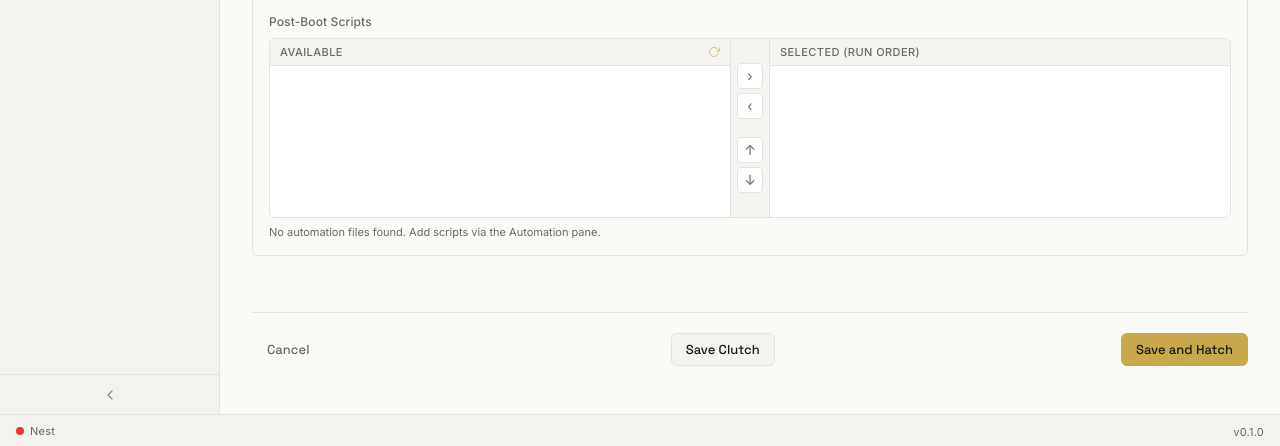
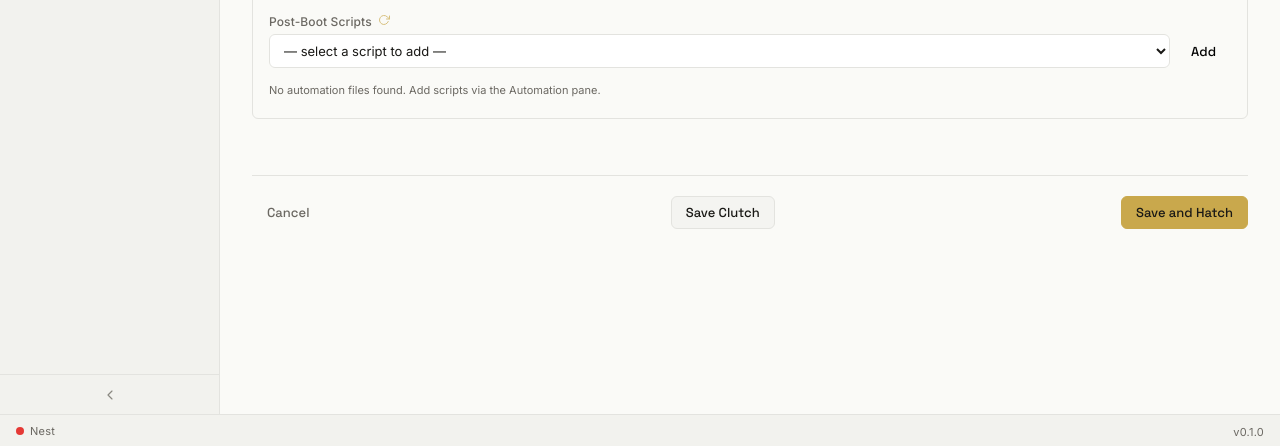
Before and after one commit to dustinestes/Hatchery, a Flask app: page /build in a window 1280 px wide. Shown: the part 736-1182 px from the top of the page. Run offline with Flask 3, Linux system fonts and the light colour scheme; data comes from the database, SQL or seed files in the repository; data that the repository does not hold is empty.

Commit message:
feat: script parameter introspection and Clutch-level configuration (#113)
- Introspect PS param() blocks via pwsh on the host to render inline parameter fields per script in the Clutch builder (Mandatory, HelpMessage, default value)
- Replace dual-listbox automation UI with script row items — each with reboot-after toggle, ordered up/down, and inline parameter inputs
- Store parameters as JSON in hatch_vm_scripts and pass to guest via scriptblock wrapping over WinRM
- Add pwsh as optional requirement with pwsh_available() check
- Validate mandatory params without defaults using native browser constraint validation; novalidate + expandInvalidRows() ensures collapsed VM rows are opened before reportValidity() fires
- Add automations.md doc and example scripts (template + configure-vm-basics)

Co-Authored-By: Claude Sonnet 4.6 <noreply@anthropic.com>

```diff
--- a/lib/db.py
+++ b/lib/db.py
@@ -59,6 +59,7 @@ CREATE TABLE IF NOT EXISTS hatch_vm_scripts (
     status       TEXT    NOT NULL DEFAULT 'pending',
     exit_code    INTEGER,
     output       TEXT,
+    parameters   TEXT,
     started_at   TEXT,
     completed_at TEXT,
     UNIQUE(session_id, vm_name, run_order)
@@ -69,6 +70,7 @@ _MIGRATIONS: list[str] = [
     "ALTER TABLE hatch_sessions ADD COLUMN archived_at TEXT",
     "ALTER TABLE hatch_vm_status ADD COLUMN admin_username TEXT",
     "ALTER TABLE hatch_vm_status ADD COLUMN admin_password TEXT",
+    "ALTER TABLE hatch_vm_scripts ADD COLUMN parameters TEXT",
 ]
 
 _db_path: Path | None = None
--- a/static/app.js
+++ b/static/app.js
@@ -9,80 +9,114 @@ hatchery.vmRows = (function () {
     var rowIdx = 0;
     var isDirty = false;
 
-    function initDualListbox(row) {
-      var available = row.querySelector('.vm-avail-scripts');
-      var selected = row.querySelector('.vm-sel-scripts');
+    // ── Script row helpers (shared across initScriptList and addRow) ──────────
+
+    function renderParamFields(scriptItem, params, savedParams) {
+      var existing = scriptItem.querySelector('.script-params');
+      if (existing) existing.remove();
+      if (!params || !params.length) return;
+      var div = document.createElement('div');
+      div.className = 'script-params';
+      params.forEach(function (p) {
+        var fieldRow = document.createElement('div');
+        fieldRow.className = 'script-param-row';
+        var label = document.createElement('label');
+        label.className = 'script-param-label';
+        label.textContent = p.name + (p.mandatory ? ' *' : '');
+        if (p.help) label.title = p.help;
+        var input = document.createElement('input');
+        input.className = 'script-param-input';
+        input.type = 'text';
+        input.dataset.param = p.name;
+        input.placeholder = p.default != null ? String(p.default) : '';
+        input.value = (savedParams && savedParams[p.name] != null) ? savedParams[p.name] : '';
+        if (p.mandatory && p.default == null) input.required = true;
+        fieldRow.appendChild(label);
+        fieldRow.appendChild(input);
+        div.appendChild(fieldRow);
+      });
+      scriptItem.querySelector('.script-item-params').appendChild(div);
+    }
+
+    function addScriptItem(list, scriptName, rebootAfter, savedParams) {
+      var item = document.createElement('div');
+      item.className = 'script-item';
+      item.dataset.scriptName = scriptName;
+      var CHEVRON_UP = '<svg width="12" height="12" viewBox="0 0 24 24" fill="none" stroke="currentColor" stroke-width="2" stroke-linecap="round" stroke-linejoin="round" aria-hidden="true"><polyline points="18 15 12 9 6 15"/></svg>';
+      var CHEVRON_DOWN = '<svg width="12" height="12" viewBox="0 0 24 24" fill="none" stroke="currentColor" stroke-width="2" stroke-linecap="round" stroke-linejoin="round" aria-hidden="true"><polyline points="6 9 12 15 18 9"/></svg>';
+      var CLOSE = '<svg width="12" height="12" viewBox="0 0 24 24" fill="none" stroke="currentColor" stroke-width="2" stroke-linecap="round" stroke-linejoin="round" aria-hidden="true"><line x1="18" y1="6" x2="6" y2="18"/><line x1="6" y1="6" x2="18" y2="18"/></svg>';
+      item.innerHTML =
+        '<div class="script-item-header">' +
+          '<span class="script-item-name">' + scriptName + '</span>' +
+          '<label class="script-item-reboot-label">' +
+            '<input type="checkbox" class="vm-script-reboot"' + (rebootAfter ? ' checked' : '') + '> Reboot after' +
+          '</label>' +
+          '<div class="script-item-actions">' +
+            '<button type="button" class="btn-listbox vm-script-up" title="Move up" aria-label="Move up">' + CHEVRON_UP + '</button>' +
+            '<button type="button" class="btn-listbox vm-script-down" title="Move down" aria-label="Move down">' + CHEVRON_DOWN + '</button>' +
+            '<button type="button" class="btn-icon vm-script-remove" title="Remove" aria-label="Remove script">' + CLOSE + '</button>' +
+          '</div>' +
+        '</div>' +
+        '<div class="script-item-params"></div>';
+
+      item.querySelector('.vm-script-up').addEventListener('click', function () {
+        if (item.previousElementSibling) list.insertBefore(item, item.previousElementSibling);
+        isDirty = true;
+      });
+      item.querySelector('.vm-script-down').addEventListener('click', function () {
+        if (item.nextElementSibling) list.insertBefore(item.nextElementSibling, item);
+        isDirty = true;
+      });
+      item.querySelector('.vm-script-remove').addEventListener('click', function () {
+        item.remove();
+        isDirty = true;
+      });
+
+      list.appendChild(item);
+
+      // Fetch params and render fields; savedParams pre-fills values
+      fetch('/api/automation/scripts/' + encodeURIComponent(scriptName) + '/params')
+        .then(function (r) { return r.json(); })
+        .then(function (params) { renderParamFields(item, params, savedParams); })
+        .catch(function () {});
+    }
+
+    function initScriptList(row) {
+      var list = row.querySelector('.vm-scripts-list');
+      var select = row.querySelector('.vm-script-select');
       var addBtn = row.querySelector('.vm-add-script');
-      var removeBtn = row.querySelector('.vm-remove-script');
-      var upBtn = row.querySelector('.vm-move-up');
-      var downBtn = row.querySelector('.vm-move-down');
+      var refreshBtn = row.querySelector('.vm-refresh-scripts');
 
-      if (!available || !selected) return;
+      if (!list || !select) return;
 
-      function selectItem(list, item) {
-        list.querySelectorAll('.listbox-item').forEach(function (el) {
-          el.classList.remove('selected');
+      if (addBtn) {
+        addBtn.addEventListener('click', function () {
+          var name = select.value;
+          if (!name) return;
+          var already = Array.from(list.querySelectorAll('.script-item'))
+            .some(function (el) { return el.dataset.scriptName === name; });
+          if (already) return;
+          addScriptItem(list, name, false, null);
+          select.value = '';
+          isDirty = true;
         });
-        item.classList.add('selected');
       }
 
-      available.addEventListener('click', function (e) {
-        var item = e.target.closest('.listbox-item');
-        if (item) selectItem(available, item);
-      });
-      selected.addEventListener('click', function (e) {
-        var item = e.target.closest('.listbox-item');
-        if (item) selectItem(selected, item);
-      });
-      available.addEventListener('dblclick', function (e) {
-        var item = e.target.closest('.listbox-item');
-        if (item) { selected.appendChild(item); item.classList.remove('selected'); }
-      });
-      selected.addEventListener('dblclick', function (e) {
-        var item = e.target.closest('.listbox-item');
-        if (item) { available.appendChild(item); item.classList.remove('selected'); }
-      });
-      if (addBtn) addBtn.addEventListener('click', function () {
-        var item = available.querySelector('.listbox-item.selected');
-        if (item) { selected.appendChild(item); item.classList.remove('selected'); }
-      });
-      if (removeBtn) removeBtn.addEventListener('click', function () {
-        var item = selected.querySelector('.listbox-item.selected');
-        if (item) { available.appendChild(item); item.classList.remove('selected'); }
-      });
-      if (upBtn) upBtn.addEventListener('click', function () {
-        var item = selected.querySelector('.listbox-item.selected');
-        if (item && item.previousElementSibling) {
-          selected.insertBefore(item, item.previousElementSibling);
-        }
-      });
-      if (downBtn) downBtn.addEventListener('click', function () {
-        var item = selected.querySelector('.listbox-item.selected');
-        if (item && item.nextElementSibling) {
-          selected.insertBefore(item.nextElementSibling, item);
-        }
-      });
-
-      var refreshBtn = row.querySelector('.vm-refresh-scripts');
       if (refreshBtn) {
         refreshBtn.addEventListener('click', function () {
           refreshBtn.disabled = true;
           fetch('/api/automation/scripts')
             .then(function (r) { return r.json(); })
             .then(function (files) {
-              var selNames = Array.from(selected.querySelectorAll('.listbox-item'))
-                .map(function (el) { return el.dataset.value; });
-              available.innerHTML = '';
-              files.filter(function (f) { return selNames.indexOf(f) === -1; })
-                .forEach(function (f) {
-                  var li = document.createElement('li');
-                  li.className = 'listbox-item';
-                  li.dataset.value = f;
-                  li.setAttribute('role', 'option');
-                  li.setAttribute('tabindex', '0');
-                  li.textContent = f;
-                  available.appendChild(li);
-                });
+              var current = select.value;
+              select.innerHTML = '<option value="">— select a script to add —</option>';
+              files.forEach(function (f) {
+                var opt = document.createElement('option');
+                opt.value = f;
+                opt.textContent = f;
+                if (f === current) opt.selected = true;
+                select.appendChild(opt);
+              });
             })
             .catch(function () {})
             .finally(function () { refreshBtn.disabled = false; });
@@ -122,7 +156,7 @@ hatchery.vmRows = (function () {
         el.addEventListener('change', function () { isDirty = true; });
       });
 
-      initDualListbox(row);
+      initScriptList(row);
 
       if (vmData) {
         set(row, '[name="vm_name[]"]', vmData.name);
@@ -136,13 +170,13 @@ hatchery.vmRows = (function () {
         set(row, '[name="vm_admin_username[]"]', vmData.admin_username || '');
         set(row, '[name="vm_os_config[]"]', vmData.os_config || '');
         if (vmData.automations && vmData.automations.length) {
-          var avail = row.querySelector('.vm-avail-scripts');
-          var sel = row.querySelector('.vm-sel-scripts');
-          if (avail && sel) {
-            vmData.automations.forEach(function (scriptName) {
-              var items = Array.from(avail.querySelectorAll('.listbox-item'));
-              var item = items.find(function (el) { return el.dataset.value === scriptName; });
-              if (item) sel.appendChild(item);
+          var scriptsList = row.querySelector('.vm-scripts-list');
+          if (scriptsList) {
+            vmData.automations.forEach(function (entry) {
+              var scriptName = typeof entry === 'string' ? entry : entry.name;
+              var rebootAfter = typeof entry === 'object' && !!entry.reboot_after;
+              var savedParams = (typeof entry === 'object' && entry.parameters) ? entry.parameters : null;
+              addScriptItem(scriptsList, scriptName, rebootAfter, savedParams);
             });
           }
         }
@@ -217,12 +251,40 @@ hatchery.vmRows = (function () {
 
     function serializeAutomations() {
       container.querySelectorAll('.vm-row').forEach(function (row) {
-        var selScripts = row.querySelector('.vm-sel-scripts');
+        var list = row.querySelector('.vm-scripts-list');
         var hidden = row.querySelector('.vm-automations-hidden');
-        if (selScripts && hidden) {
-          hidden.value = Array.from(selScripts.querySelectorAll('.listbox-item'))
-            .map(function (el) { return el.dataset.value; })
-            .join(',');
+        if (list && hidden) {
+          var entries = Array.from(list.querySelectorAll('.script-item')).map(function (item) {
+            var name = item.dataset.scriptName;
+            var rebootAfter = item.querySelector('.vm-script-reboot')
+              ? item.querySelector('.vm-script-reboot').checked
+              : false;
+            var params = {};
+            item.querySelectorAll('.script-param-input').forEach(function (input) {
+              if (input.value.trim()) params[input.dataset.param] = input.value.trim();
+            });
+            if (!rebootAfter && !Object.keys(params).length) return name;
+            var entry = { name: name };
+            if (rebootAfter) entry.reboot_after = true;
+            if (Object.keys(params).length) entry.parameters = params;
+            return entry;
+          });
+          hidden.value = JSON.stringify(entries);
+        }
+      });
+    }
+
+    function expandInvalidRows() {
+      container.querySelectorAll('.vm-row').forEach(function (row) {
+        var body = row.querySelector('.vm-row-body');
+        var toggle = row.querySelector('.vm-row-toggle');
+        if (body && body.hidden) {
+          var hasEmpty = Array.from(body.querySelectorAll('[required]'))
+            .some(function (inp) { return !inp.value.trim(); });
+          if (hasEmpty) {
+            body.hidden = false;
+            if (toggle) toggle.setAttribute('aria-expanded', 'true');
+          }
         }
       });
     }
@@ -234,6 +296,7 @@ hatchery.vmRows = (function () {
       applyPendingDepends: applyPendingDepends,
       serializeDependsOn: serializeDependsOn,
       serializeAutomations: serializeAutomations,
+      expandInvalidRows: expandInvalidRows,
       markDirty: function () { isDirty = true; },
       markClean: function () { isDirty = false; },
       dirty: function () { return isDirty; },
--- a/static/style.css
+++ b/static/style.css
@@ -720,6 +720,109 @@ body {
   transition: background 100ms ease;
 }
 
+/* ── Script row items (Post-Boot Scripts in Clutch editor) ── */
+
+.script-add-row {
+  display: flex;
+  gap: 6px;
+  align-items: center;
+  margin-bottom: 8px;
+}
+
+.script-add-row .form-select {
+  flex: 1;
+  min-width: 0;
+}
+
+.vm-scripts-list {
+  display: flex;
+  flex-direction: column;
+  gap: 4px;
+}
+
+.script-item {
+  border: 1px solid var(--color-border);
+  border-radius: 5px;
+  overflow: hidden;
+}
+
+.script-item-header {
+  display: flex;
+  align-items: center;
+  gap: 8px;
+  padding: 6px 10px;
+  background: var(--color-surface-alt);
+}
+
+.script-item-name {
+  flex: 1;
+  font-size: 12px;
+  font-family: monospace;
+  color: var(--color-text);
+  overflow: hidden;
+  text-overflow: ellipsis;
+  white-space: nowrap;
+}
+
+.script-item-reboot-label {
+  display: flex;
+  align-items: center;
+  gap: 4px;
+  font-size: 11px;
+  color: var(--color-text-muted);
+  white-space: nowrap;
+  cursor: pointer;
+  user-select: none;
+  flex-shrink: 0;
+}
+
+.script-item-actions {
+  display: flex;
+  align-items: center;
+  gap: 2px;
+  flex-shrink: 0;
+}
+
+.script-item-params {
+  padding: 0 10px;
+}
+
+.script-item-params:not(:empty) {
+  padding: 8px 10px;
+  border-top: 1px solid var(--color-border);
+}
+
+.script-params {
+  display: flex;
+  flex-direction: column;
+  gap: 4px;
+}
+
+.script-param-row {
+  display: flex;
+  align-items: center;
+  gap: 8px;
+}
+
+.script-param-label {
+  font-size: 11px;
+  color: var(--color-text-muted);
+  font-family: var(--font-heading);
+  min-width: 100px;
+  flex-shrink: 0;
+}
+
+.script-param-input {
+  flex: 1;
+  font-size: 11px;
+  padding: 2px 6px;
+  border: 1px solid var(--color-border);
+  border-radius: 4px;
+  background: var(--color-surface);
+  color: var(--color-text);
+  min-width: 0;
+}
+
 .listbox-item:hover {
   background: var(--color-nav-hover-bg);
 }
--- a/templates/ui/_vm_row_template.html
+++ b/templates/ui/_vm_row_template.html
@@ -98,37 +98,25 @@
         </div>
       </div>
       <div class="form-group">
+        <div class="form-label-row">
           <label class="form-label">Post-Boot Scripts</label>
-        <div class="dual-listbox">
-          <div class="listbox-panel">
-            <div class="listbox-header">
-              Available
-              <button type="button" class="btn-refresh-label vm-refresh-scripts" title="Refresh available scripts">
+          <button type="button" class="btn-refresh-label vm-refresh-scripts" title="Refresh script list">
             <svg width="12" height="12" viewBox="0 0 24 24" fill="none" stroke="currentColor" stroke-width="2" stroke-linecap="round" stroke-linejoin="round" aria-hidden="true"><polyline points="23 4 23 10 17 10"/><path d="M20.49 15a9 9 0 1 1-2.12-9.36L23 10"/></svg>
           </button>
         </div>
-            <ul class="listbox-list vm-avail-scripts" role="listbox" aria-label="Available scripts">
+        <div class="script-add-row">
+          <select class="form-select vm-script-select">
+            <option value="">— select a script to add —</option>
             {% for f in scripts_files %}
-                <li class="listbox-item" data-value="{{ f }}" role="option" tabindex="0">{{ f }}</li>
+              <option value="{{ f }}">{{ f }}</option>
             {% endfor %}
-            </ul>
-          </div>
-          <div class="listbox-controls">
-            <button type="button" class="btn-listbox vm-add-script" title="Add" aria-label="Add to selected">›</button>
-            <button type="button" class="btn-listbox vm-remove-script" title="Remove" aria-label="Remove from selected">‹</button>
-            <div class="listbox-spacer"></div>
-            <button type="button" class="btn-listbox vm-move-up" title="Move up" aria-label="Move up">↑</button>
-            <button type="button" class="btn-listbox vm-move-down" title="Move down" aria-label="Move down">↓</button>
-          </div>
-          <div class="listbox-panel">
-            <div class="listbox-header">Selected (run order)</div>
-            <ul class="listbox-list vm-sel-scripts" role="listbox" aria-label="Selected scripts">
-            </ul>
-          </div>
+          </select>
+          <button type="button" class="btn vm-add-script">Add</button>
         </div>
         {% if not scripts_files %}
           <p class="form-hint">No automation files found. Add scripts via the Automation pane.</p>
         {% endif %}
+        <div class="vm-scripts-list"></div>
         <input type="hidden" name="vm_automations[]" class="vm-automations-hidden" value="">
       </div>
     </div>
--- a/templates/ui/build.html
+++ b/templates/ui/build.html
@@ -12,7 +12,7 @@
   <div class="alert alert-error">{{ form_error }}</div>
 {% endif %}
 
-<form method="post" action="{{ url_for('build_post') }}" id="build-form">
+<form method="post" action="{{ url_for('build_post') }}" id="build-form" novalidate>
 
   <section class="form-section">
     <h2 class="form-section-title">Clutch</h2>
@@ -78,7 +78,12 @@
     rows.markDirty();
   });
 
-  form.addEventListener('submit', function () {
+  form.addEventListener('submit', function (e) {
+    rows.expandInvalidRows();
+    if (!form.reportValidity()) {
+      e.preventDefault();
+      return;
+    }
     rows.serializeDependsOn();
     rows.serializeAutomations();
     rows.markClean();
```
Also changed, not shown: hatchery.py (+80 -4 lines), lib/clutch.py (+14 -4 lines), lib/hatch.py (+18 -5 lines), lib/provision.py (+23 -1 lines), lib/requirements.py (+18 -0 lines), templates/ui/edit.html (+7 -2 lines), tests/test_app.py (+20 -0 lines), tests/test_clutch.py (+56 -0 lines), tests/test_provision.py (+73 -0 lines), tests/test_requirements.py (+44 -4 lines), .hatchery/docs/README.md, .hatchery/docs/automations.md (added), 2 other files. Lines whose indentation alone changed are shown as unchanged.
